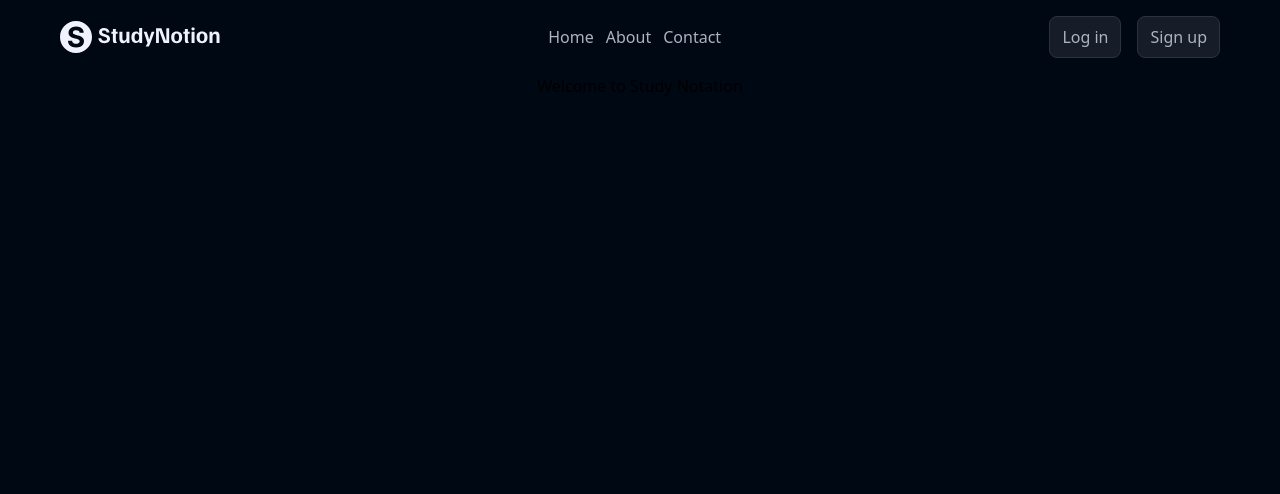
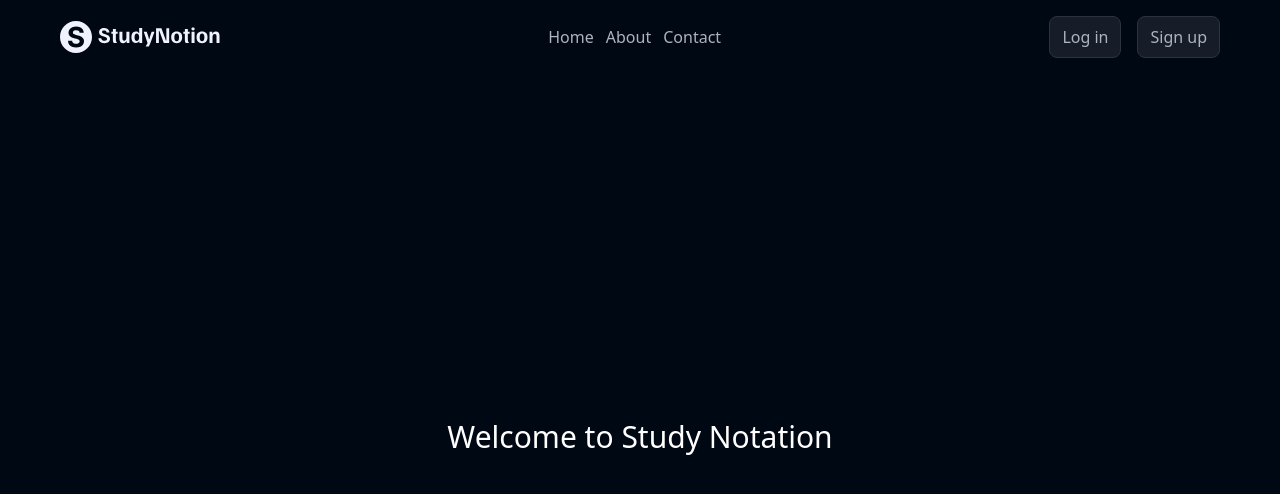
Before and after one commit to sudhanshumandloi/React-practice, a React (Create React App) app in the folder Study_notation_app/: page /dashbord in a window 1280 px wide. Shown: the top 494 px of the page. Built offline with nearby package versions, Linux system fonts and the light colour scheme.

Commit message:
added css to the dashboard page

```diff
--- a/Study_notation_app/src/pages/Deshboard.js
+++ b/Study_notation_app/src/pages/Deshboard.js
@@ -2,7 +2,9 @@ import React from "react";
 
 function Deshbord(){
     return (
-        <div className="flex justify-center items-center">Welcome to Study Notation</div>
+        <div className="flex justify-center items-center text-white text-3xl h-full">
+            Welcome to Study Notation
+        </div>
     )
 }
 
```
